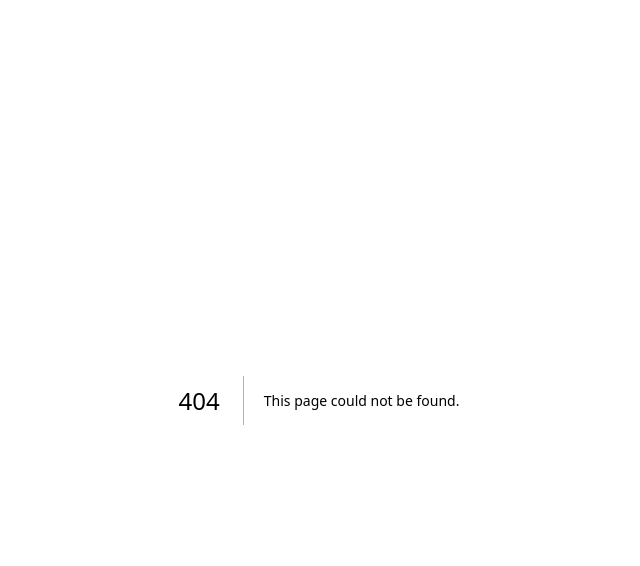
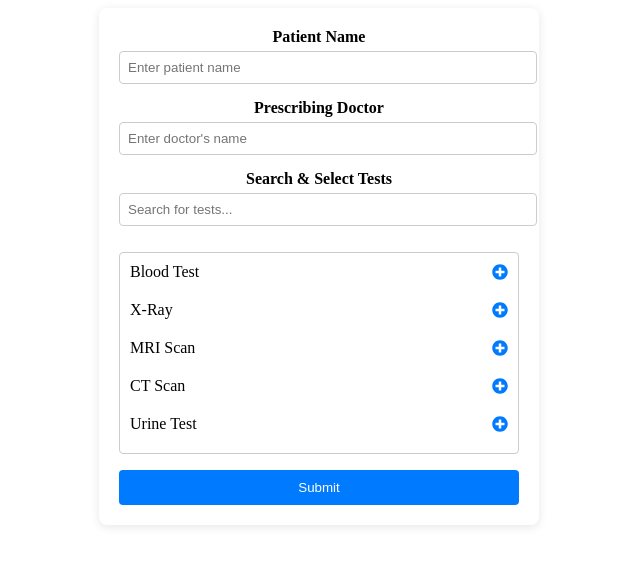
Before and after one commit to msaswata15/diversion2k25, a Next.js app: page /Testpckg in a window 1280 px wide. Before the commit this address had no page. Shown: the top 566 px of the page, without its empty margins (321-961 px from the left). Built offline with nearby package versions, Linux system fonts and the light colour scheme.

Commit message:
bookapp and tespckg

```diff
--- a/src/pages/Bookapp.css
+++ b/src/pages/Bookapp.css
@@ -0,0 +1,55 @@
+/* BookApp.css */
+
+.book-app-container {
+  max-width: 500px;
+  margin: 50px auto;
+  padding: 20px;
+  background: white;
+  border-radius: 8px;
+  box-shadow: 0 4px 6px rgba(0, 0, 0, 0.1);
+  font-family: "Arial", sans-serif;
+}
+
+h2 {
+  text-align: center;
+  color: #2c3e50;
+  margin-bottom: 20px;
+}
+
+.form-group {
+  margin-bottom: 15px;
+}
+
+label {
+  display: block;
+  font-weight: bold;
+  color: #34495e;
+  margin-bottom: 5px;
+}
+
+input,
+select {
+  width: 100%;
+  padding: 10px;
+  border: 1px solid #bdc3c7;
+  border-radius: 5px;
+  font-size: 16px;
+}
+
+button {
+  width: 30%;
+  margin-left: auto;
+  padding: 10px;
+  background: #3498db;
+  color: white;
+  border: none;
+  border-radius: 5px;
+  cursor: pointer;
+  font-size: 16px;
+  margin-top: 10px;
+  transition: background 0.3s;
+}
+
+button:hover {
+  background: #2980b9;
+}
--- /dev/null
+++ b/src/pages/Testpckg.css
@@ -0,0 +1,91 @@
+.testpckg-container {
+  width: 400px;
+  margin: auto;
+  background: white;
+  padding: 20px;
+  border-radius: 8px;
+  box-shadow: 0px 2px 10px rgba(0, 0, 0, 0.1);
+  text-align: center;
+}
+
+.form-group {
+  margin-bottom: 15px;
+}
+
+label {
+  display: block;
+  font-weight: bold;
+  margin-bottom: 5px;
+}
+
+input {
+  width: 100%;
+  padding: 8px;
+  border: 1px solid #ccc;
+  border-radius: 4px;
+}
+
+.search-bar {
+  margin-bottom: 10px;
+}
+
+.test-list {
+  list-style: none;
+  padding: 0;
+  max-height: 200px;
+  overflow-y: auto;
+  border: 1px solid #ccc;
+  border-radius: 4px;
+}
+
+.test-item {
+  display: flex;
+  justify-content: space-between;
+  align-items: center;
+  padding: 10px;
+  cursor: pointer;
+  transition: background 0.3s ease-in-out;
+}
+
+.test-item:hover {
+  background: #f0f0f0;
+}
+
+.selected {
+  background: #d1e7dd;
+}
+
+.add-icon {
+  color: #007bff;
+}
+
+.selected-icon {
+  color: #28a745;
+  animation: fadeIn 0.3s ease-in-out;
+}
+
+@keyframes fadeIn {
+  from {
+    opacity: 0;
+    transform: scale(0.8);
+  }
+  to {
+    opacity: 1;
+    transform: scale(1);
+  }
+}
+
+.submit-btn {
+  background: #007bff;
+  color: white;
+  border: none;
+  padding: 10px;
+  width: 100%;
+  cursor: pointer;
+  border-radius: 4px;
+  transition: background 0.3s;
+}
+
+.submit-btn:hover {
+  background: #0056b3;
+}
--- /dev/null
+++ b/src/pages/Testpckg.js
@@ -0,0 +1,123 @@
+import React, { useState } from "react";
+import { FaPlusCircle, FaCheckCircle } from "react-icons/fa";
+import "./Testpckg.css";
+
+const allTests = [
+  "Blood Test",
+  "X-Ray",
+  "MRI Scan",
+  "CT Scan",
+  "Urine Test",
+  "ECG",
+  "Liver Function Test",
+  "Kidney Function Test",
+  "Thyroid Test",
+  "Diabetes Test",
+  "Cholesterol Test",
+  "Allergy Test",
+  "HIV Test",
+  "Vitamin D Test",
+  "Hemoglobin Test",
+  "Dengue Test",
+  "COVID-19 Test",
+  "Cancer Screening",
+  "Bone Density Test",
+  "Lipid Profile",
+  "Liver Panel",
+  "Complete Blood Count (CBC)",
+  "Electrolyte Panel",
+  "Hormone Panel",
+];
+
+const TestPckg = () => {
+  const [patientName, setPatientName] = useState("");
+  const [doctorName, setDoctorName] = useState("");
+  const [selectedTests, setSelectedTests] = useState([]);
+  const [searchTerm, setSearchTerm] = useState("");
+
+  const toggleTest = (test) => {
+    setSelectedTests((prev) =>
+      prev.includes(test) ? prev.filter((t) => t !== test) : [...prev, test]
+    );
+  };
+
+  const handleSubmit = () => {
+    if (!patientName || !doctorName || selectedTests.length === 0) {
+      alert("Please fill all fields and select at least one test.");
+      return;
+    }
+    console.log("Appointment Submitted", {
+      patientName,
+      doctorName,
+      selectedTests,
+    });
+    alert("Test Package Booked Successfully!");
+    setPatientName("");
+    setDoctorName("");
+    setSelectedTests([]);
+    setSearchTerm("");
+  };
+
+  const filteredTests = allTests.filter((test) =>
+    test.toLowerCase().includes(searchTerm.toLowerCase())
+  );
+
+  return (
+    <div className="testpckg-container">
+      <div className="form-group">
+        <label>Patient Name</label>
+        <input
+          type="text"
+          value={patientName}
+          onChange={(e) => setPatientName(e.target.value)}
+          placeholder="Enter patient name"
+        />
+      </div>
+
+      <div className="form-group">
+        <label>Prescribing Doctor</label>
+        <input
+          type="text"
+          value={doctorName}
+          onChange={(e) => setDoctorName(e.target.value)}
+          placeholder="Enter doctor's name"
+        />
+      </div>
+
+      <div className="form-group">
+        <label>Search & Select Tests</label>
+        <input
+          type="text"
+          value={searchTerm}
+          onChange={(e) => setSearchTerm(e.target.value)}
+          placeholder="Search for tests..."
+          className="search-bar"
+        />
+        <ul className="test-list">
+          {filteredTests.map((test) => (
+            <li
+              key={test}
+              className={`test-item ${
+                selectedTests.includes(test) ? "selected" : ""
+              }`}
+              onClick={() => toggleTest(test)}
+            >
+              {test}{" "}
+              {selectedTests.includes(test) ? (
+                <FaCheckCircle className="selected-icon" />
+              ) : (
+                <FaPlusCircle className="add-icon" />
+              )}
+            </li>
+          ))}
+        </ul>
+      </div>
+
+      <button className="submit-btn" onClick={handleSubmit}>
+        Submit
+      </button>
+    </div>
+  );
+};
+
+export default TestPckg;
```
Also changed, not shown: src/pages/Bookapp.js (+92 -0 lines).
